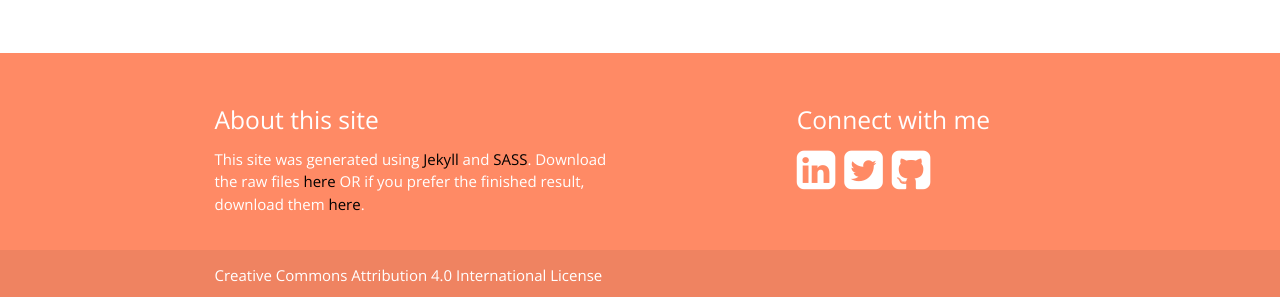
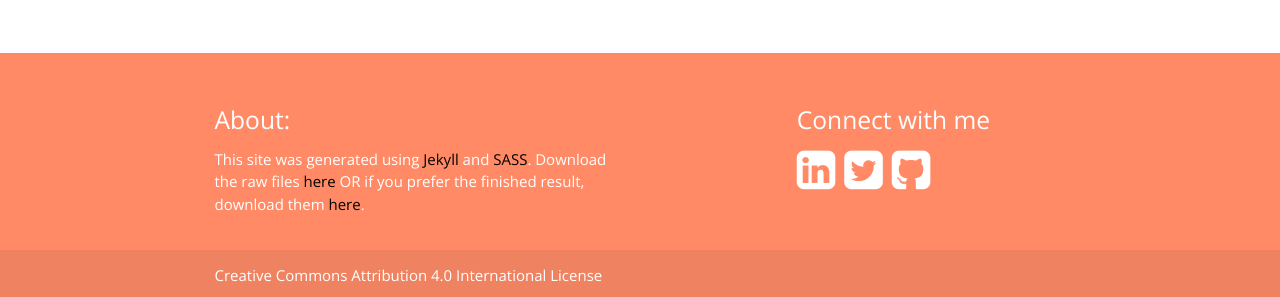
Before and after one commit to thegreyside/materialize_portfolio_jekyll, a Jekyll site: the page built from resume.html, in a window 1280 px wide and 900 px high, scrolled down 2268 px. Shown: the part 600-897 px from the top of the window. Built offline with Jekyll 4.4.1, drawn with Linux system fonts in a browser that asks for light colours; nearby versions of some CDN libraries.

Commit message:
edit footer

```diff
--- a/_includes/footer.html
+++ b/_includes/footer.html
@@ -2,7 +2,7 @@
 	<div class="container">
 		<div class="row">
 			<div class="col l6 s12">
-				<h5 class="white-text">About this site</h5><p class="white-text">This site was generated using <a href="http://jekyllrb.com" class="black-text">Jekyll</a> and <a href="http://saas-lang.com" class="black-text">SASS</a>. Download the raw files <a href="{{ site.data.settings.github }}/materializecss_online_resume_jekyll" class="black-text"><strong>here</strong></a> OR if you prefer the finished result, download them <a href="{{ site.data.settings.github }}/thegreyside.github.io" class="black-text"><strong>here</strong></a>.</p>
+				<h5 class="white-text">About:</h5><p class="white-text">This site was generated using <a href="http://jekyllrb.com" class="black-text">Jekyll</a> and <a href="http://saas-lang.com" class="black-text">SASS</a>. Download the raw files <a href="{{ site.data.settings.github }}/materializecss_online_resume_jekyll" class="black-text"><strong>here</strong></a> OR if you prefer the finished result, download them <a href="{{ site.data.settings.github }}/thegreyside.github.io" class="black-text"><strong>here</strong></a>.</p>
 
 			</div>
 			<div class="col l4 offset-l2 s12">
```
